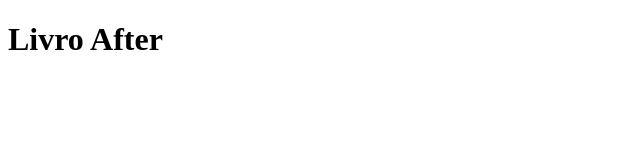
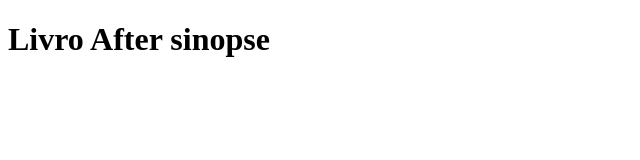
Before and after one commit to khesia123/pw1-2, a plain HTML site: page index.html in a window 1280 px wide. Shown: the whole page, without its empty margins (0-640 px from the left). Drawn offline with Linux system fonts and the light colour scheme.

Commit message:
Update index.html

```diff
--- a/index.html
+++ b/index.html
@@ -7,6 +7,6 @@
     <title>Document</title>
 </head>
 <body>
-    <h1>Livro After</h1>
+    <h1>Livro After sinopse</h1>
 </body>
 </html>
```
